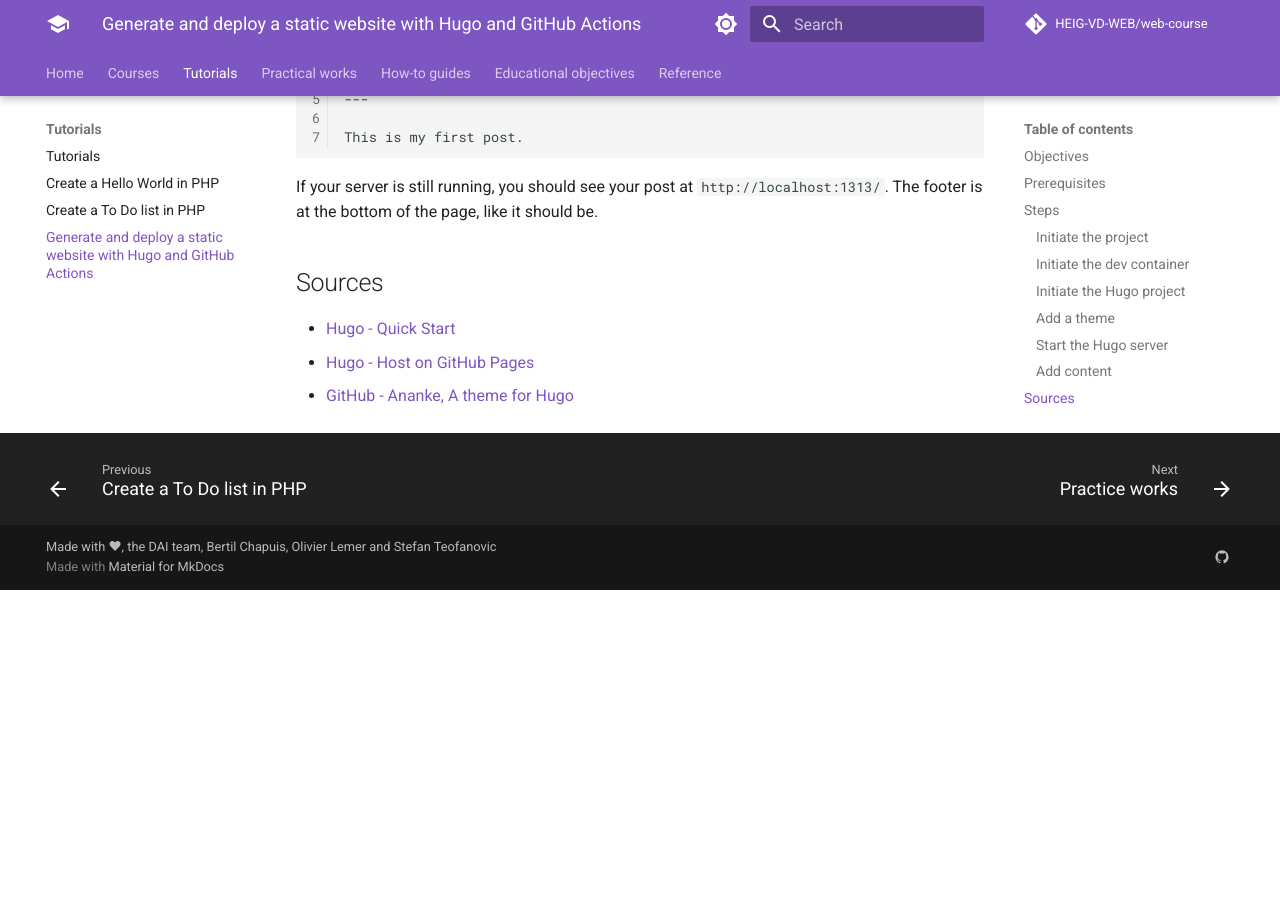
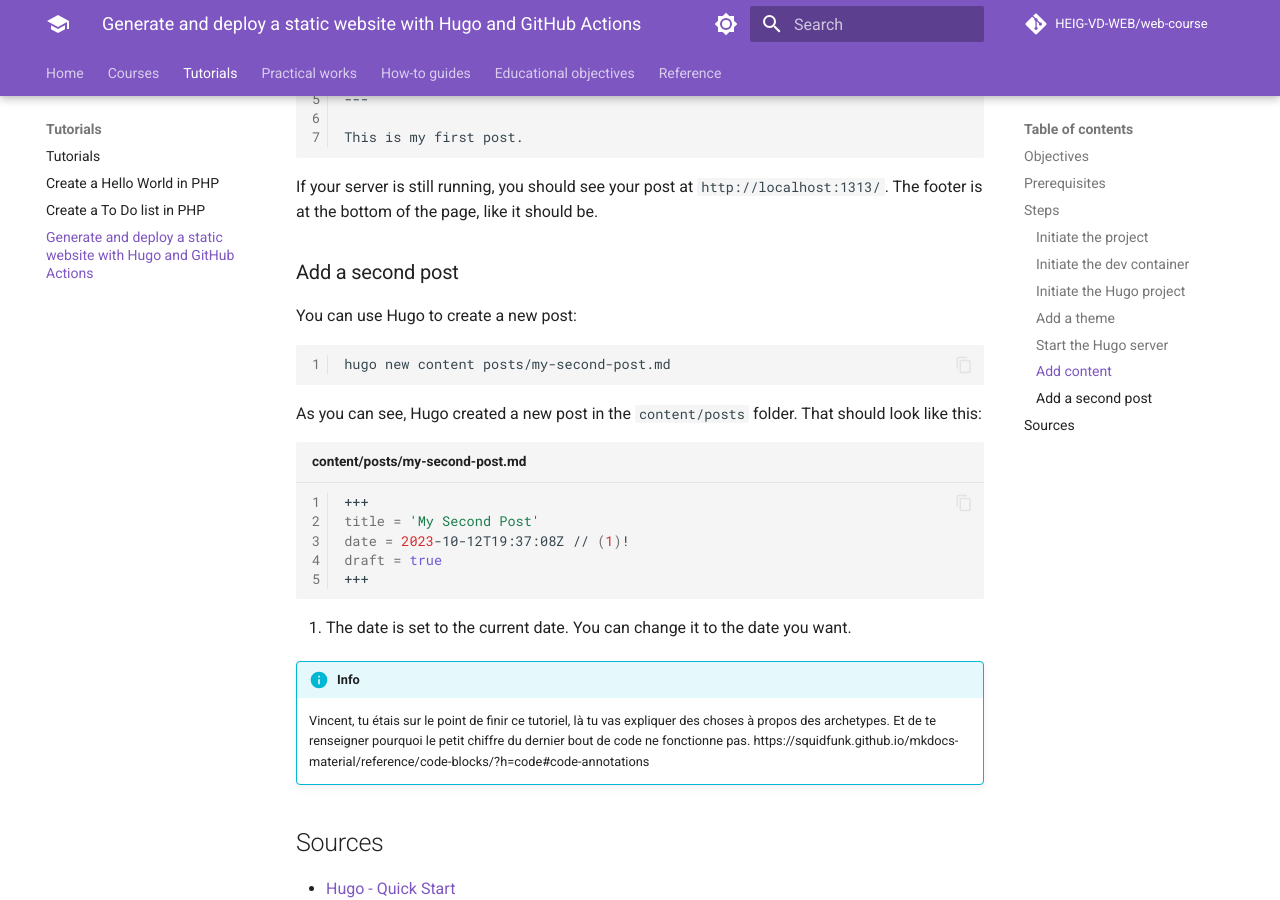
Before and after one commit to HEIG-VD-WEB/web-course, an MkDocs documentation site: the page built from docs/tutorials/generate-and-deploy-a-static-website-with-hugo-github-actions/index.md, in a window 1280 px wide and 900 px high, scrolled down 4978 px. Built offline with MkDocs 1.6.1 and Material for MkDocs 9.7.7, drawn with Linux system fonts in a browser that asks for light colours; comment, search, counter and statistics services are not loaded; before the commit the page ends 5568 px from its top, so only the background shows below that.

Commit message:
update site

````diff
--- a/docs/tutorials/generate-and-deploy-a-static-website-with-hugo-github-actions/index.md
+++ b/docs/tutorials/generate-and-deploy-a-static-website-with-hugo-github-actions/index.md
@@ -223,6 +223,29 @@ This is my first post.
 
 If your server is still running, you should see your post at `http://localhost:1313/`. The footer is at the bottom of the page, like it should be.
 
+### Add a second post
+
+You can use Hugo to create a new post:
+
+```bash
+hugo new content posts/my-second-post.md
+```
+
+As you can see, Hugo created a new post in the `content/posts` folder. That should look like this:
+
+```bash title="content/posts/my-second-post.md"
++++
+title = 'My Second Post'
+date = 2023-10-12T19:37:08Z // (1)!
+draft = true
++++
+```
+
+1. The date is set to the current date. You can change it to the date you want.
+
+!!! info
+	Vincent, tu étais sur le point de finir ce tutoriel, là tu vas expliquer des choses à propos des archetypes. Et de te renseigner pourquoi le petit chiffre du dernier bout de code ne fonctionne pas. https://squidfunk.github.io/mkdocs-material/reference/code-blocks/?h=code#code-annotations
+
 ## Sources
 
 - [Hugo - Quick Start](https://gohugo.io/getting-started/quick-start/)
````
